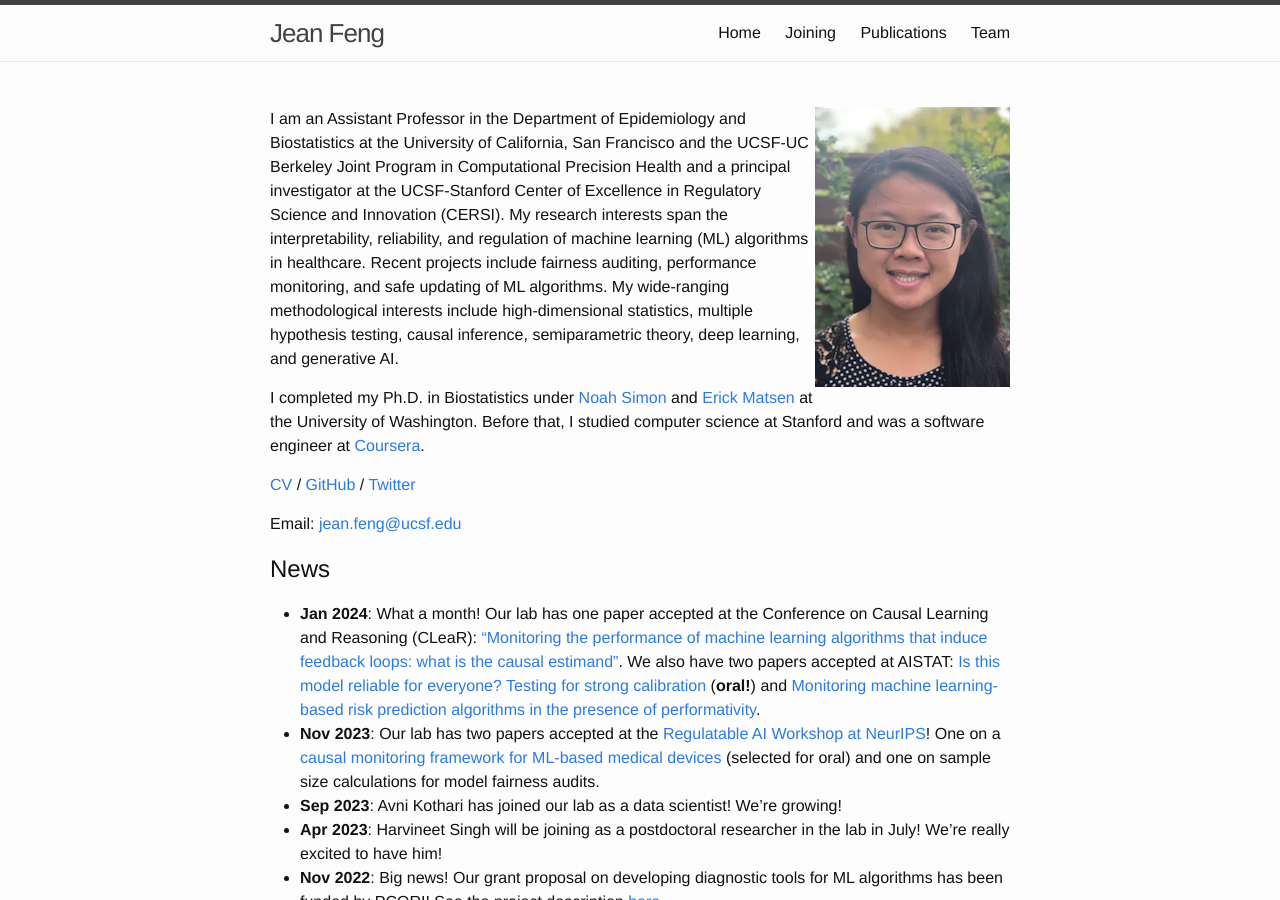
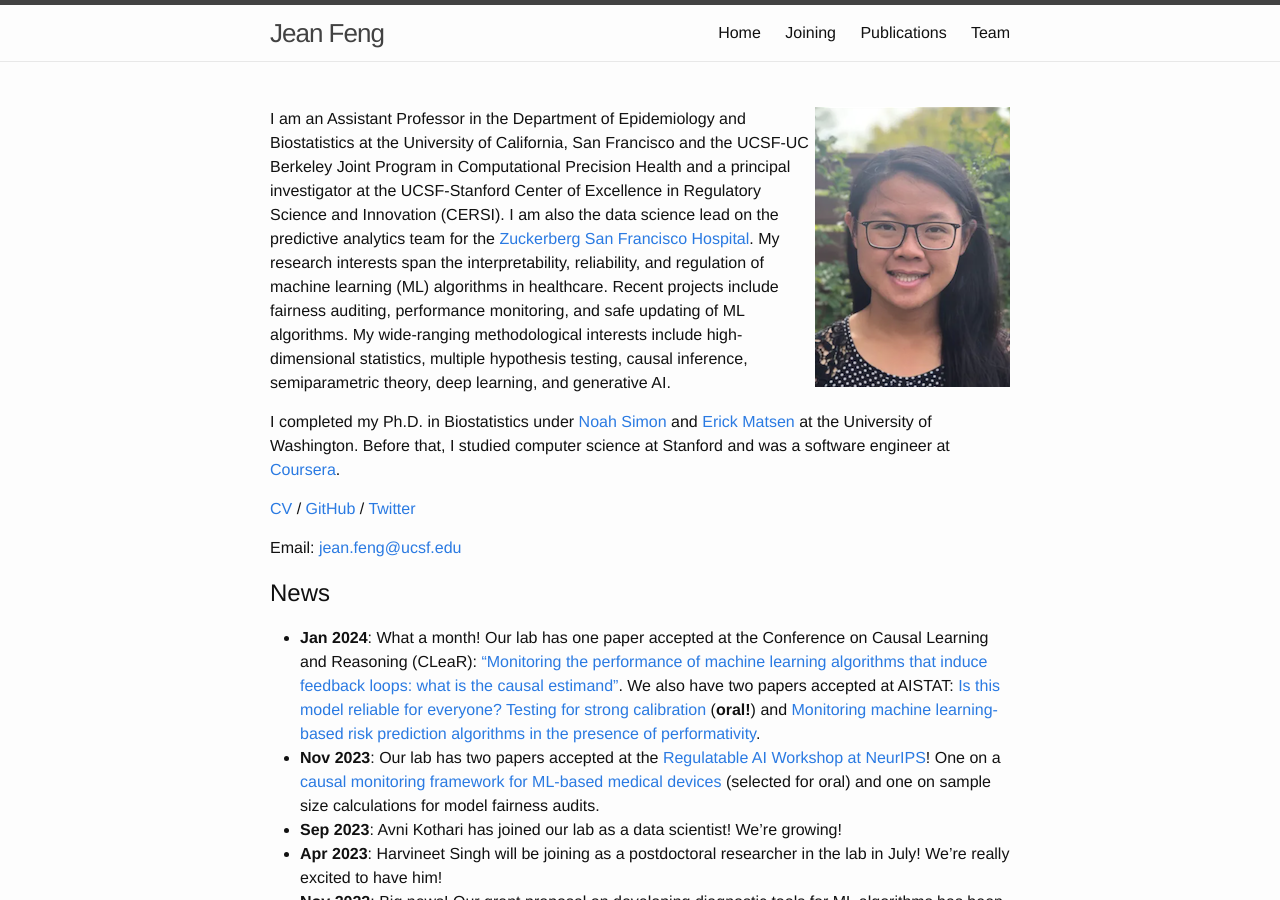
Before and after one commit to jjfeng/jjfeng.github.io, a Jekyll site: the page built from index.md, in a window 1280 px wide and 900 px high. Built offline with Jekyll 4.4.1, drawn with Linux system fonts in a browser that asks for light colours.

Commit message:
update bio

```diff
--- a/index.md
+++ b/index.md
@@ -7,6 +7,7 @@ title: Home
 <img align="right" src="headshot.png" margin="50px" height="280px" onmouseover="this.src='pocky_new.png';" onmouseout="this.src='headshot.png';">
 
 I am an Assistant Professor in the Department of Epidemiology and Biostatistics at the University of California, San Francisco and the UCSF-UC Berkeley Joint Program in Computational Precision Health and a principal investigator at the UCSF-Stanford Center of Excellence in Regulatory Science and Innovation (CERSI).
+I am also the data science lead on the predictive analytics team for the [Zuckerberg San Francisco Hospital](https://zuckerbergsanfranciscogeneral.org/).
 My research interests span the interpretability, reliability, and regulation of machine learning (ML) algorithms in healthcare.
 Recent projects include fairness auditing, performance monitoring, and safe updating of ML algorithms.
 My wide-ranging methodological interests include high-dimensional statistics, multiple hypothesis testing, causal inference, semiparametric theory, deep learning, and generative AI.
```
